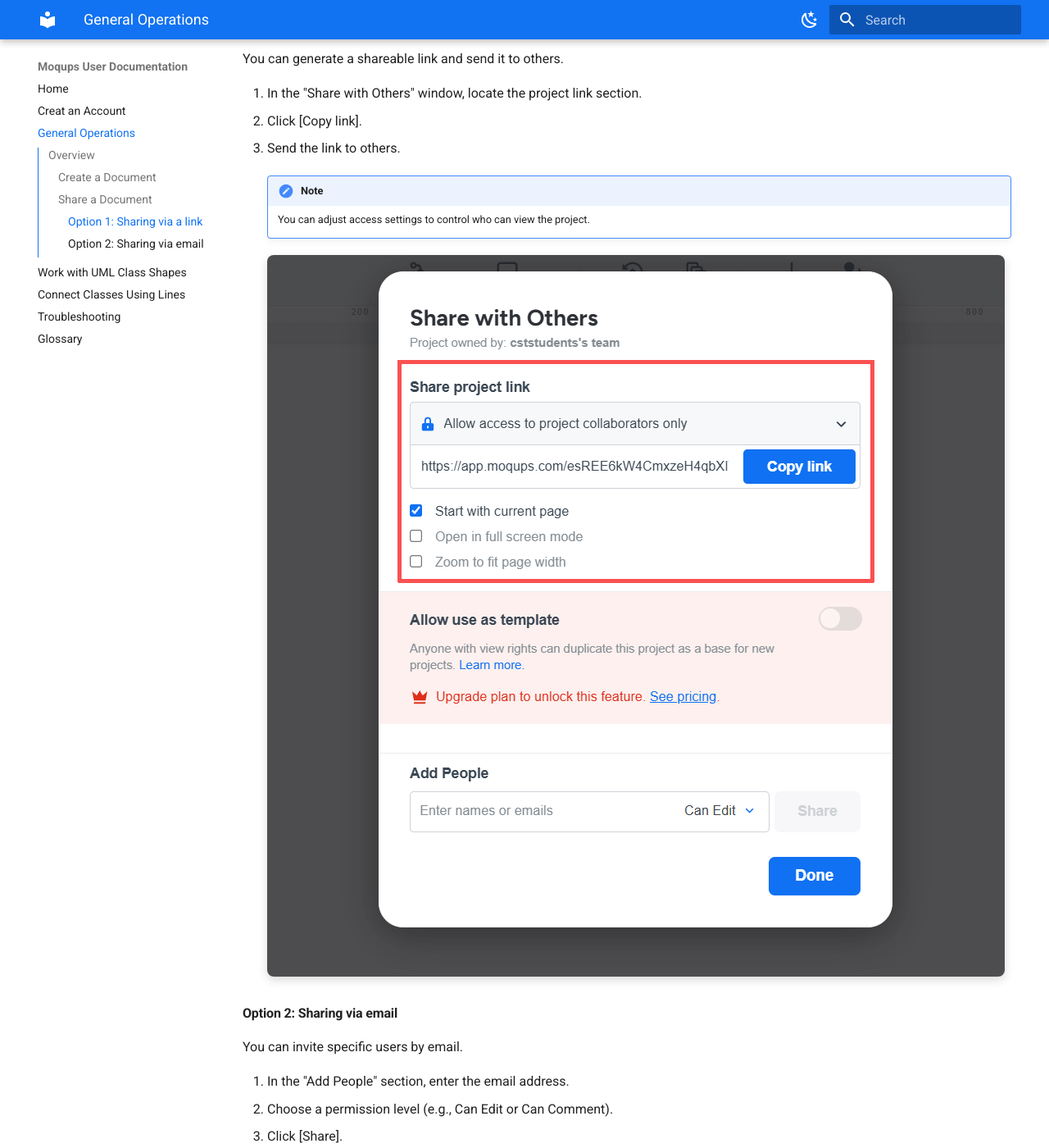
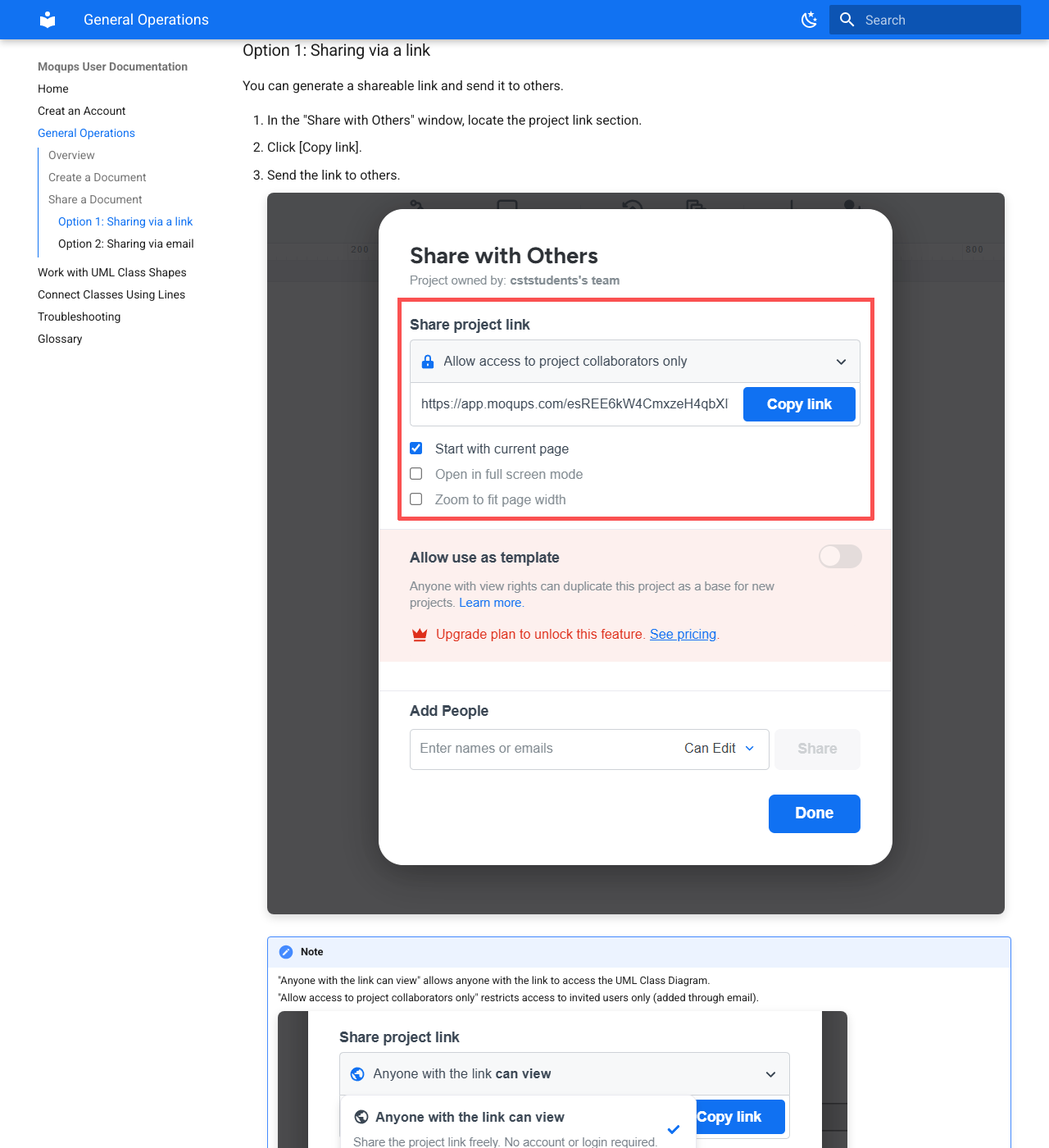
Before and after one commit to mzhao002/Moqups-User-Documentation, an MkDocs documentation site: the page built from docs/general-operations.md, in a window 1280 px wide and 1400 px high, scrolled down 3557 px. Shown: the whole window at 82% size. Built offline with MkDocs 1.6.1 and Material for MkDocs 9.7.7, drawn with Linux system fonts in a browser that asks for light colours; some of the changed text lies outside the part shown.

Commit message:
Update sharing instructions with link permission details

```diff
--- a/docs/general-operations.md
+++ b/docs/general-operations.md
@@ -4,7 +4,7 @@
 
 This section explains the basic operations needed to start and manage a UML Class Diagram in Moqups. You will learn how to create a diagram, share it with others, and export it for submission or review.
 
-### Create a Document
+## Create a Document
 
 Before building a UML Class Diagram, you need to create a new project in Moqups.
 
@@ -27,20 +27,19 @@
         You can also create a new project by clicking the Moqups logo in the top-left corner and selecting [New Project] from the dropdown menu.
         ![Moqups new project](images/newproject.png)
 
-### Share a Document
+## Share a Document
 
 You can share your UML Class Diagram with classmates or instructors for collaboration or feedback.
 
 To open the sharing panel:
 
-1. Click [Sharing] in the top menu
-    or use the shortcut (Ctrl + Alt + E)
+1. Click [Sharing] in the top menu or use the shortcut (Ctrl + Alt + E)
 
     ![Open sharing panel](images/share-button.png)
 
 2. There are two common ways to share your document.
 
-#### Option 1: Sharing via a link
+### Option 1: Sharing via a link
 
 You can generate a shareable link and send it to others.
 
@@ -48,12 +47,15 @@
 2. Click [Copy link].
 3. Send the link to others.
 
-    !!! note
-        You can adjust access settings to control who can view the project.
-
     ![Share via link](images/share-link.png)
 
-#### Option 2: Sharing via email
+    !!! note
+        "Anyone with the link can view" allows anyone with the link to access the UML Class Diagram.
+        "Allow access to project collaborators only" restricts access to invited users only (added through email).
+
+        ![Share via link](images/share-link2.png)
+
+### Option 2: Sharing via email
 
 You can invite specific users by email.
 
@@ -70,4 +72,9 @@
     ![Collaborator added successfully](images/share-email2.png)
 
     !!! success
-    The document has been successfully shared with the selected user.
+        The document has been successfully shared with the selected user.
+
+    !!! note
+        After adding a collaborator, you can change their permission level (e.g., Can Edit or Can Comment) or remove them from the project.
+
+        ![Manage collaborator permissions](images/manage-permissions.png)
```
Also changed, not shown: docs/images/manage-permissions.png (added), docs/images/share-link2.png (added).
